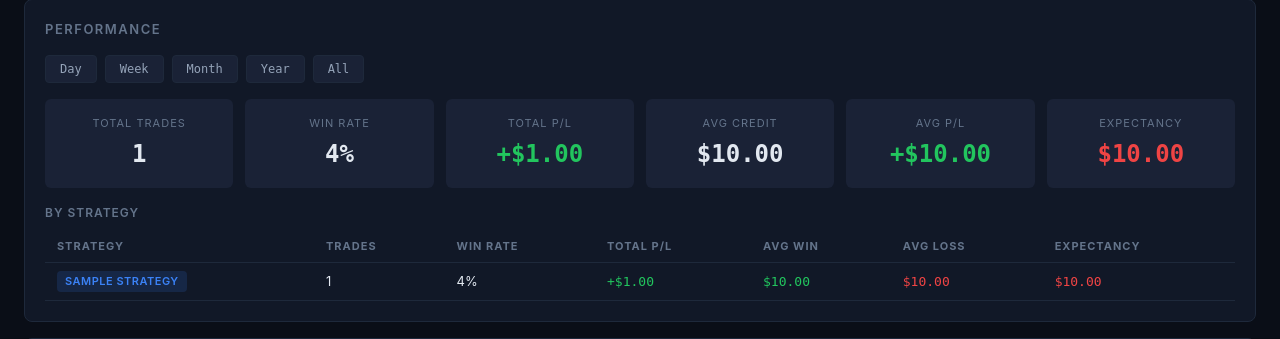
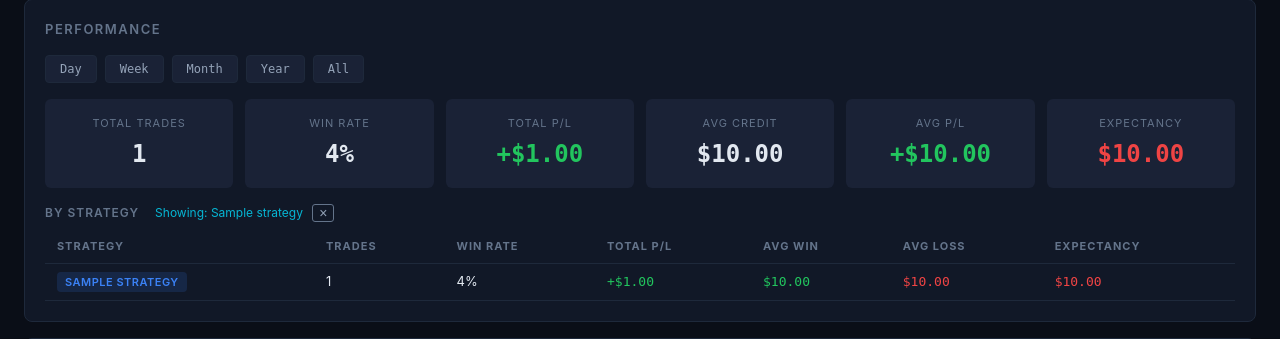
Before and after one commit to theglove44/tasty0dte-ironcondor, a Flask app: template dashboard/templates/index.html in a window 1280 px wide. Shown: the part 865-1204 px from the top of the page. Run offline with Flask 3, Linux system fonts and the light colour scheme; the template is opened without the code that fills it: most values are stand-ins (such as "Sample title", 1, 10 or a date in 2020).

```diff
--- a/dashboard/app.py
+++ b/dashboard/app.py
@@ -113,10 +113,12 @@ def partial_pdt():
 @app.route("/api/chart-data")
 def api_chart_data():
     period = request.args.get("period", "all")
-    perf = get_performance_metrics(period)
+    strategy = request.args.get("strategy", "")
+    perf = get_performance_metrics(period, strategy=strategy)
     return jsonify({
         "equity_curve": perf["equity_curve"],
         "calendar": perf["calendar"],
+        "strategy": perf["strategy"],
     })
 
 
--- a/dashboard/data.py
+++ b/dashboard/data.py
@@ -122,8 +122,12 @@ def get_todays_closed_trades() -> dict:
     return {"trades": trades, "daily_pl": round(daily_pl, 2)}
 
 
-def get_performance_metrics(period: str = "all") -> dict:
+def get_performance_metrics(period: str = "all", strategy: str = "") -> dict:
     """Compute performance metrics for a given period.
+
+    Args:
+        period: Time filter (day/week/month/year/all).
+        strategy: If non-empty, equity_curve and calendar are filtered to this strategy name.
 
     Returns dict with keys: overall, by_strategy, equity_curve, calendar.
     """
@@ -164,8 +168,15 @@ def get_performance_metrics(period: str = "all") -> dict:
         m["strategy"] = strat.strip() if isinstance(strat, str) else str(strat)
         by_strategy.append(m)
 
+    # Filter for charts if a specific strategy is selected
+    chart_data = closed
+    if strategy:
+        chart_data = closed[closed["Strategy"].str.strip() == strategy]
+        if chart_data.empty:
+            chart_data = closed  # fallback to all if no match
+
     # Equity curve (cumulative P/L by date)
-    daily = closed.groupby(closed["_date"].dt.date)["Exit P/L"].sum().sort_index()
+    daily = chart_data.groupby(chart_data["_date"].dt.date)["Exit P/L"].sum().sort_index()
     cum = daily.cumsum()
     equity_curve = {
         "labels": [d.strftime("%Y-%m-%d") for d in cum.index],
@@ -184,6 +195,7 @@ def get_performance_metrics(period: str = "all") -> dict:
         "equity_curve": equity_curve,
         "calendar": calendar,
         "period": period,
+        "strategy": strategy,
     }
 
 
@@ -225,6 +237,7 @@ def _empty_perf() -> dict:
         "equity_curve": {"labels": [], "values": []},
         "calendar": {"labels": [], "values": []},
         "period": "all",
+        "strategy": "",
     }
 
 
--- a/dashboard/static/css/dashboard.css
+++ b/dashboard/static/css/dashboard.css
@@ -297,6 +297,50 @@ tbody tr:hover {
   margin-bottom: 16px;
 }
 
+/* Clickable strategy rows */
+.strategy-row {
+  cursor: pointer;
+  transition: background 0.15s;
+}
+
+.strategy-row:hover {
+  background: var(--bg-hover) !important;
+}
+
+.strategy-row.strategy-selected {
+  background: rgba(6, 182, 212, 0.1);
+  outline: 1px solid var(--cyan);
+  outline-offset: -1px;
+}
+
+.strategy-filter-label {
+  font-size: 12px;
+  font-weight: 400;
+  text-transform: none;
+  letter-spacing: 0;
+  color: var(--cyan);
+  margin-left: 12px;
+}
+
+.btn-clear-filter {
+  background: none;
+  border: 1px solid var(--text-muted);
+  color: var(--text-secondary);
+  font-size: 14px;
+  line-height: 1;
+  padding: 1px 6px;
+  border-radius: 3px;
+  cursor: pointer;
+  margin-left: 6px;
+  vertical-align: middle;
+  transition: all 0.15s;
+}
+
+.btn-clear-filter:hover {
+  border-color: var(--red);
+  color: var(--red);
+}
+
 /* Charts */
 .chart-container {
   position: relative;
--- a/dashboard/static/js/charts.js
+++ b/dashboard/static/js/charts.js
@@ -18,11 +18,11 @@ Chart.defaults.font.family = "'SF Mono', 'Fira Code', monospace";
 Chart.defaults.font.size = 11;
 
 function renderCharts(data) {
-  renderEquityCurve(data.equity_curve);
-  renderCalendar(data.calendar);
+  renderEquityCurve(data.equity_curve, data.strategy || '');
+  renderCalendar(data.calendar, data.strategy || '');
 }
 
-function renderEquityCurve(eq) {
+function renderEquityCurve(eq, strategy) {
   var ctx = document.getElementById('equityChart');
   if (!ctx) return;
 
@@ -66,6 +66,13 @@ function renderEquityCurve(eq) {
       interaction: { mode: 'index', intersect: false },
       plugins: {
         legend: { display: false },
+        title: {
+          display: !!strategy,
+          text: strategy ? 'Filtered: ' + strategy : '',
+          color: chartColors.cyan,
+          font: { size: 13, weight: '600' },
+          padding: { bottom: 8 }
+        },
         tooltip: {
           callbacks: {
             label: function (ctx) {
@@ -91,7 +98,7 @@ function renderEquityCurve(eq) {
   });
 }
 
-function renderCalendar(cal) {
+function renderCalendar(cal, strategy) {
   var ctx = document.getElementById('calendarChart');
   if (!ctx) return;
 
--- a/dashboard/static/js/dashboard.js
+++ b/dashboard/static/js/dashboard.js
@@ -23,9 +23,63 @@
   setInterval(updateClock, 1000);
 })();
 
+// Strategy filter state
+window.__selectedStrategy = '';
+window.__currentPeriod = 'all';
+
 // Chart update helper (called from period buttons)
 function updateCharts(period) {
-  fetch('/api/chart-data?period=' + encodeURIComponent(period))
+  window.__currentPeriod = period;
+  _fetchChartData(period, window.__selectedStrategy);
+}
+
+// Strategy selection (called from strategy table rows)
+function selectStrategy(strategy) {
+  // Toggle off if clicking the already-selected strategy
+  if (window.__selectedStrategy === strategy) {
+    strategy = '';
+  }
+  window.__selectedStrategy = strategy;
+  _fetchChartData(window.__currentPeriod, strategy);
+
+  // Update row highlights immediately
+  document.querySelectorAll('.strategy-row').forEach(function (row) {
+    row.classList.remove('strategy-selected');
+  });
+  if (strategy) {
+    document.querySelectorAll('.strategy-row').forEach(function (row) {
+      if (row.querySelector('.badge') && row.querySelector('.badge').textContent.trim() === strategy) {
+        row.classList.add('strategy-selected');
+      }
+    });
+  }
+
+  // Update filter label
+  var label = document.querySelector('.strategy-filter-label');
+  if (strategy) {
+    var h3 = document.querySelector('#perf-panel h3');
+    if (h3) {
+      // Ensure label exists
+      if (!label) {
+        var span = document.createElement('span');
+        span.className = 'strategy-filter-label';
+        h3.appendChild(span);
+        label = span;
+      }
+      label.innerHTML = 'Showing: ' + strategy +
+        ' <button class="btn-clear-filter" onclick="selectStrategy(\'\')" title="Show all">&times;</button>';
+    }
+  } else if (label) {
+    label.remove();
+  }
+}
+
+function _fetchChartData(period, strategy) {
+  var url = '/api/chart-data?period=' + encodeURIComponent(period);
+  if (strategy) {
+    url += '&strategy=' + encodeURIComponent(strategy);
+  }
+  fetch(url)
     .then(function (r) { return r.json(); })
     .then(function (data) {
       window.__chartData = data;
--- a/dashboard/templates/partials/performance.html
+++ b/dashboard/templates/partials/performance.html
@@ -47,7 +47,14 @@
 
 <!-- Per-strategy breakdown -->
 {% if perf.by_strategy %}
-<h3>By Strategy</h3>
+<h3>By Strategy
+  {% if perf.strategy %}
+    <span class="strategy-filter-label">
+      Showing: {{ perf.strategy }}
+      <button class="btn-clear-filter" onclick="selectStrategy('')" title="Show all">&times;</button>
+    </span>
+  {% endif %}
+</h3>
 <div class="table-wrap">
   <table>
     <thead>
@@ -63,7 +70,8 @@
     </thead>
     <tbody>
       {% for s in perf.by_strategy %}
-      <tr>
+      <tr class="strategy-row {% if perf.strategy == s.strategy %}strategy-selected{% endif %}"
+          onclick="selectStrategy('{{ s.strategy }}')" title="Click to filter charts">
         <td><span class="badge badge-{{ 'fly' if 'Fly' in s.strategy else 'condor' }}">{{ s.strategy }}</span></td>
         <td>{{ s.total_trades }}</td>
         <td>{{ s.win_rate }}%</td>
--- a/main.py
+++ b/main.py
@@ -104,6 +104,11 @@ async def execute_trade_cycle(session: Session, trigger_time: time = None):
         return
 
     iv_rank = await strategy.fetch_spx_iv_rank(session)
+
+    # Cache SPX price for fallback (used by Dynamic 0DTE strategy)
+    spx_spot = await strategy.get_spx_spot(session, timeout_s=5)
+    if spx_spot:
+        strategy.save_spx_price(spx_spot)
 
     for strat in STRATEGY_CONFIGS:
         strat_name = strat['name']
```
Also changed, not shown: 0DTE SPX Strategy.md (added, +45 -0 lines), strategy.py (+8 -2 lines).
